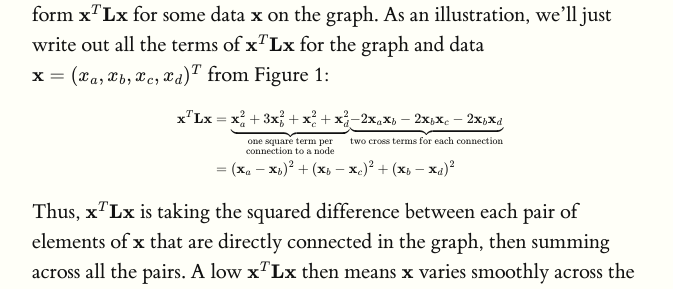
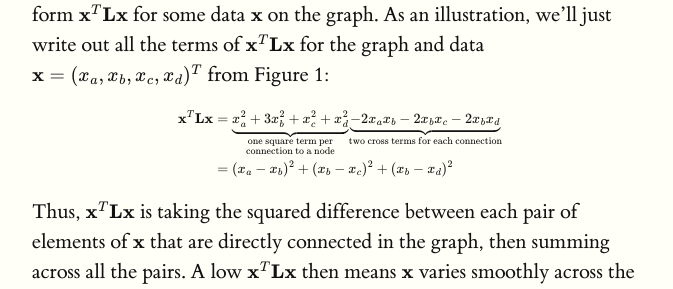
Before and after one commit to mlcncontact/mlcncontact.github.io, a Jekyll site: the page built from _posts/2023-08-05-spectral-graph-networks.md, in a window 1280 px wide and 900 px high, scrolled down 2657 px. Shown: the part 149-438 px from the top of the window, without its empty margins (128-801 px from the left). Built offline with Jekyll 4.4.1, drawn with Linux system fonts in a browser that asks for light colours; formulas are drawn with MathJax 3.

Commit message:
Typo in spectral graph networks post

```diff
--- a/_posts/2023-08-05-spectral-graph-networks.md
+++ b/_posts/2023-08-05-spectral-graph-networks.md
@@ -73,9 +73,9 @@ $$
 \begin{equation}
 \begin{split}
 
-\mathbf{x}^T \mathbf{L} \mathbf{x} & = \underbrace{\mathbf{x}_a^2 + 3\mathbf{x}_b^2 + \mathbf{x}_c^2 + \mathbf{x}_d^2}_{\substack{\textrm{one square term per} \\ \text{connection to a node}}} \underbrace{- 2\mathbf{x}_a \mathbf{x}_b - 2\mathbf{x}_b \mathbf{x}_c - 2\mathbf{x}_b \mathbf{x}_d}_\textrm{two cross terms for each connection} \\
+\mathbf{x}^T \mathbf{L} \mathbf{x} & = \underbrace{x_a^2 + 3x_b^2 + x_c^2 + x_d^2}_{\substack{\textrm{one square term per} \\ \text{connection to a node}}} \underbrace{- 2x_a x_b - 2x_b x_c - 2x_b x_d}_\textrm{two cross terms for each connection} \\
 
-& = (\mathbf{x}_a - \mathbf{x}_b)^2 + (\mathbf{x}_b - \mathbf{x}_c)^2 + (\mathbf{x}_b - \mathbf{x}_d)^2
+& = (x_a - x_b)^2 + (x_b - x_c)^2 + (x_b - x_d)^2
 
 \end{split}
 \end{equation}
```
